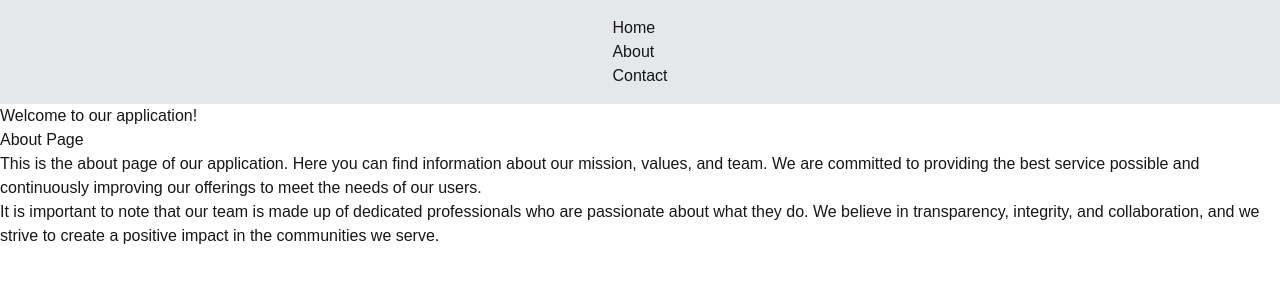
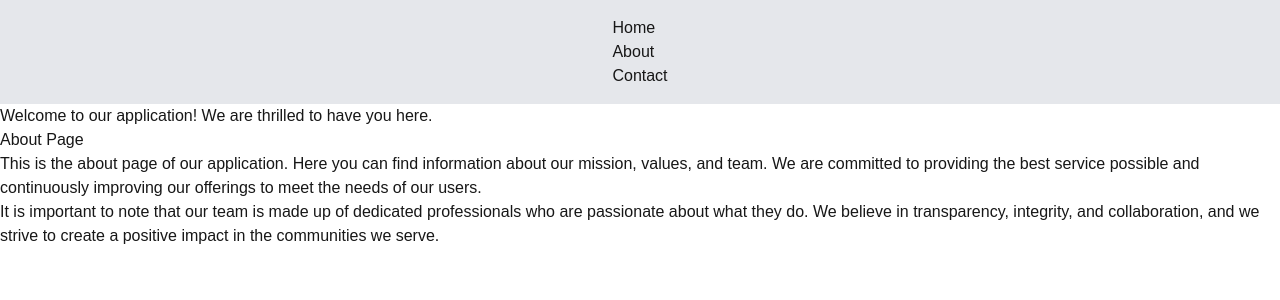
Before and after one commit to alhamzaaaaa/MERN-Stack-Concepts-Recall, a Next.js app in the folder next-js-recall/recall-6-server-components/: page /about in a window 1280 px wide. Shown: the top 300 px of the page. Built offline with nearby package versions, Linux system fonts and the light colour scheme.

Commit message:
Concepts Recall

```diff
--- a/next-js-recall/recall-6-server-components/app/about/page.jsx
+++ b/next-js-recall/recall-6-server-components/app/about/page.jsx
@@ -12,7 +12,7 @@ const page = () => {
             </nav>
             <div>
                 <span>
-                    Welcome to our application!
+                    Welcome to our application! We are thrilled to have you here.
                 </span>
             </div>
             <h1>
```
